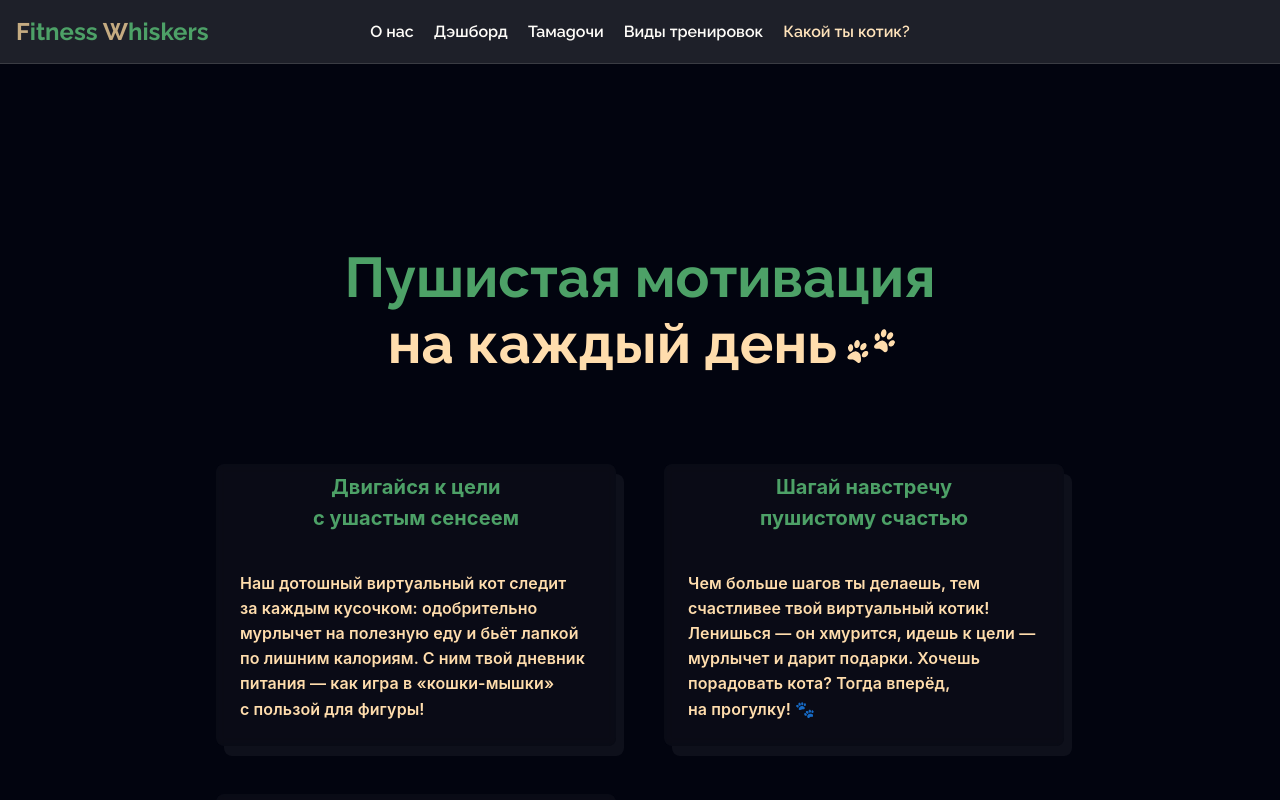
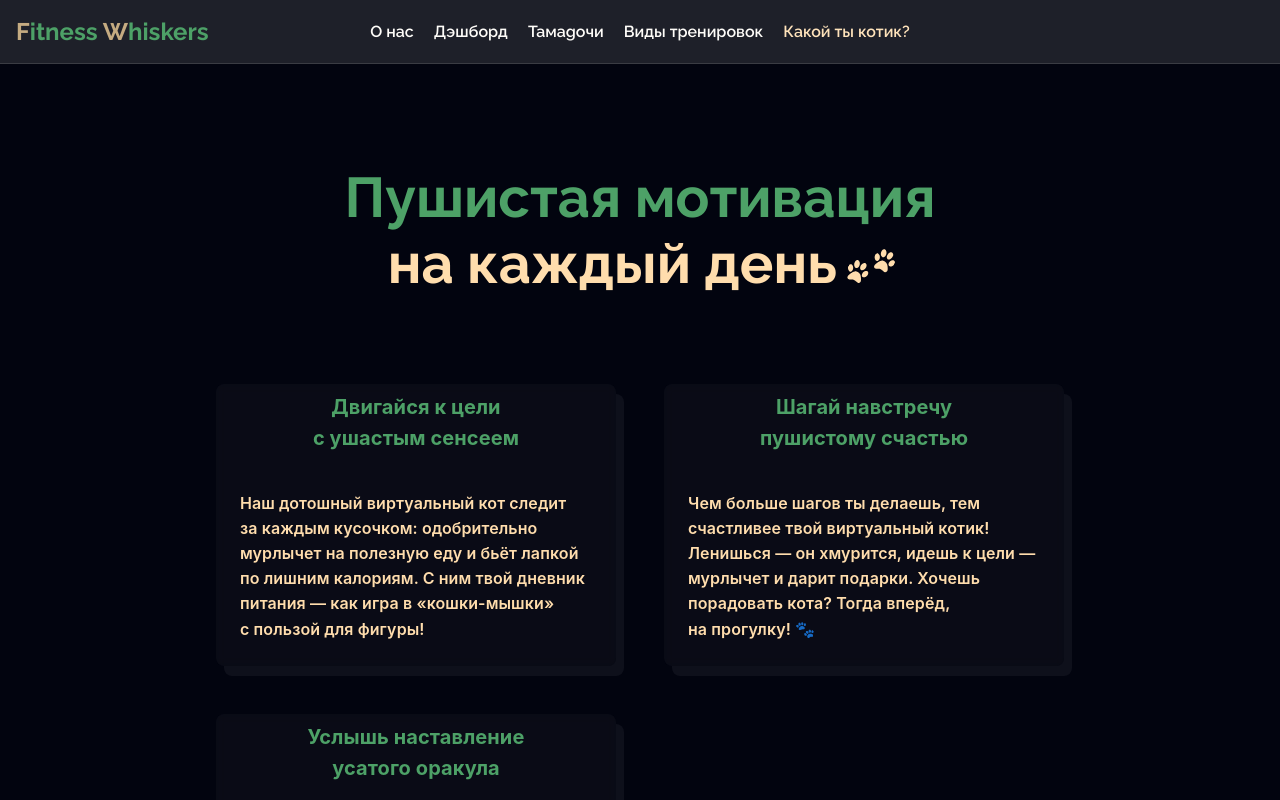
Before and after one commit to cloudninefalling/fitness-whiskers, a Next.js app: page / in a window 1280 px wide. Shown: the top 800 px of the page. Built offline with nearby package versions, Linux system fonts and the light colour scheme.

Commit message:
fix: move layout components to common, change Hero margin-top

```diff
--- a/src/app/layout.tsx
+++ b/src/app/layout.tsx
@@ -3,8 +3,8 @@ import localFont from 'next/font/local';
 
 import '@/assets/scss/bundle.scss';
 
-import Footer from '@/components/layout/Footer/Footer';
-import Header from '@/components/layout/Header/Header';
+import Footer from '@/components/common/Footer/Footer';
+import Header from '@/components/common/Header/Header';
 
 const Raleway = localFont({
     src: [
--- a/src/components/layout/Header/Header.tsx
+++ b/src/components/common/Header/Header.tsx
@@ -1,4 +1,4 @@
-import NavBar from '@/components/layout/NavBar/NavBar';
+import NavBar from '@/components/common/NavBar/NavBar';
 import styles from './Header.module.scss';
 import HeaderLogo from './HeaderLogo/HeaderLogo';
 
--- a/src/components/pages/index/hero/IndexHero.module.scss
+++ b/src/components/pages/index/hero/IndexHero.module.scss
@@ -1,7 +1,7 @@
 .IndexHero {
     display: flex;
     flex-direction: column;
-    margin-top: min(20vh, 192px);
+    margin-top: 80px;
 
     & :global(.ant-card) {
         width: 300px;
```
Also changed, not shown: src/components/common/Footer/Footer.module.scss (renamed from src/components/layout/Footer/Footer.module.scss), src/components/common/Footer/Footer.tsx (renamed from src/components/layout/Footer/Footer.tsx), src/components/common/Header/Header.module.scss (renamed from src/components/layout/Header/Header.module.scss), src/components/common/Header/HeaderLogo/HeaderLogo.module.scss (renamed from src/components/layout/Header/HeaderLogo/HeaderLogo.module.scss), src/components/common/Header/HeaderLogo/HeaderLogo.tsx (renamed from src/components/layout/Header/HeaderLogo/HeaderLogo.tsx), src/components/common/NavBar/NavBar.module.scss (renamed from src/components/layout/NavBar/NavBar.module.scss), src/components/common/NavBar/NavBar.tsx (renamed from src/components/layout/NavBar/NavBar.tsx).
